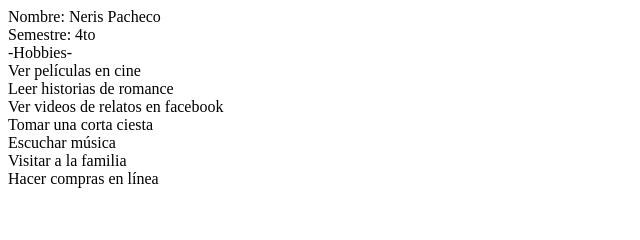
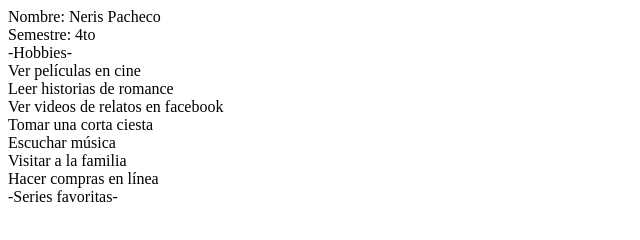
Before and after one commit to Neris2/Taller-Corte-1-Buenas-Pr-cticas-de-Desarrollo-de-Software, a plain HTML site: page index.html in a window 1280 px wide. Shown: the whole page, without its empty margins (0-640 px from the left). Drawn offline with Linux system fonts and the light colour scheme.

Commit message:
Series favoritas

```diff
--- a/index.html
+++ b/index.html
@@ -21,6 +21,8 @@
     <div>Visitar a la familia</div>
     <div>Hacer compras en línea</div>
 
+    <div>-Series favoritas-</div>
+
 
 
 </body>
```
